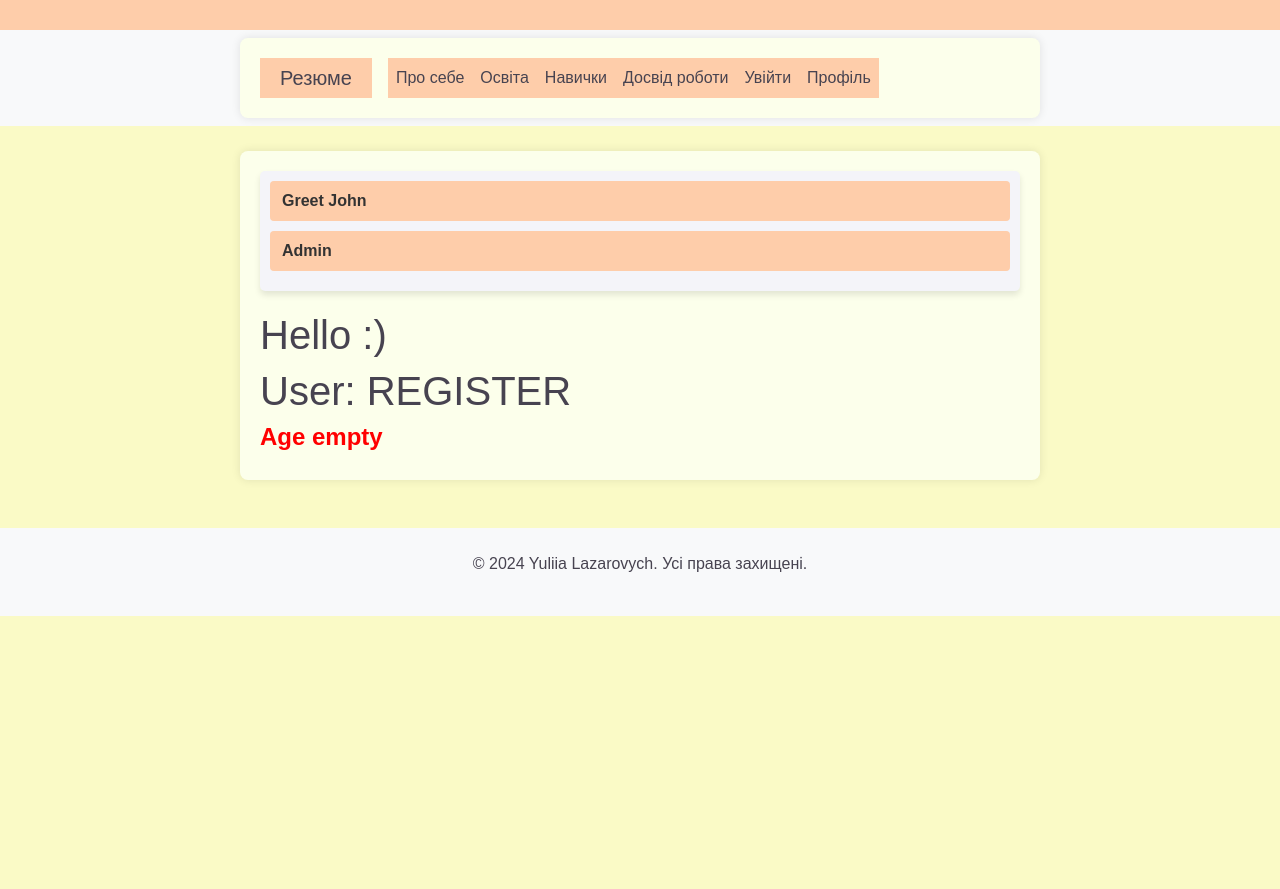
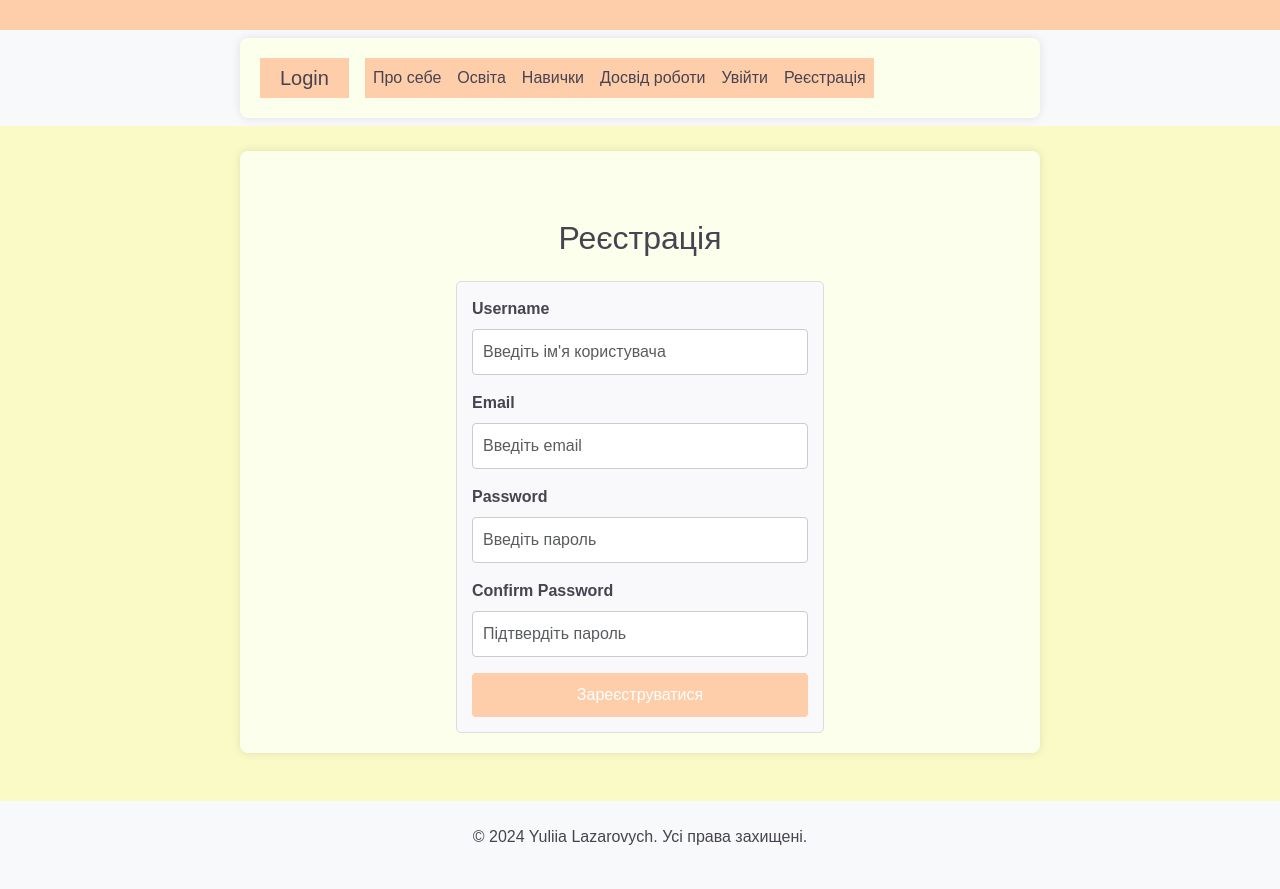
Before and after one commit to jullazarovych/flask-app-lab, a Flask app: page /users/register in a window 1280 px wide. Before the commit the page ends 616 px from the top, so only its background shows below. Run offline with Flask 3, Linux system fonts and the light colour scheme.

Commit message:
lab9 register login tests

```diff
--- a/app/__init__.py
+++ b/app/__init__.py
@@ -2,19 +2,28 @@
 from flask_sqlalchemy import SQLAlchemy
 from flask_migrate import Migrate
 from sqlalchemy.orm import DeclarativeBase
-
+from flask_bcrypt import Bcrypt
+from flask_login import LoginManager
+from config import config
 class Base(DeclarativeBase):
     pass
 
 db = SQLAlchemy(model_class=Base)
 migrate = Migrate()
+bcrypt = Bcrypt()
+login_manager = LoginManager()
 
-def create_app(config_name="config"):
-    app=Flask(__name__)
-
-    app.config.from_object("config")
+def create_app(config_name="default"):
+    app = Flask(__name__)
+    app.config.from_object(config[config_name])
     db.init_app(app)
     migrate.init_app(app, db)
+    bcrypt.init_app(app)
+    login_manager.init_app(app)
+    login_manager.login_view = 'user_name.login'
+    login_manager.login_message = 'Please log in to access this page.'
+    login_manager.login_message_category = 'warning'
+
     with app.app_context():
         from . import view
         from app.users.models import User
@@ -22,6 +31,10 @@
         app.register_blueprint(post_bp)
 
         from app.users import users_bp
+        app.register_blueprint(users_bp, url_prefix="/users")
 
-        app.register_blueprint(users_bp, url_prefix="/users")
+        @login_manager.user_loader
+        def load_user(user_id):
+            return User.query.get(int(user_id))
+
     return app
--- a/app/templates/_nav.html
+++ b/app/templates/_nav.html
@@ -1,24 +1,28 @@
 <nav class="navbar navbar-expand-lg navbar-light bg-light">
     <div class="container">
-        <a class="navbar-brand" href="{{ url_for('resume') }}">Резюме</a>
+        <a class="navbar-brand" href="{{ url_for('user_name.login') }}">Login</a>
         <button class="navbar-toggler" type="button" data-toggle="collapse" data-target="#navbarNav" aria-controls="navbarNav" aria-expanded="false" aria-label="Toggle navigation">
             <span class="navbar-toggler-icon"></span>
         </button>
         <div class="collapse navbar-collapse" id="navbarNav">
             <ul class="navbar-nav">
                 <li class="nav-item">
-                    <a class="nav-link" href="{{ url_for('resume') }}#about">Про себе</a>
+                    <a class="nav-link" href="{{ url_for('user_name.resume') }}#about">Про себе</a>
                 </li>
                 <li class="nav-item">
-                    <a class="nav-link" href="{{ url_for('resume') }}#education">Освіта</a>
+                    <a class="nav-link" href="{{ url_for('user_name.resume') }}#education">Освіта</a>
                 </li>
                 <li class="nav-item">
-                    <a class="nav-link" href="{{ url_for('resume') }}#skills">Навички</a>
+                    <a class="nav-link" href="{{ url_for('user_name.resume') }}#skills">Навички</a>
                 </li>
                 <li class="nav-item">
-                    <a class="nav-link" href="{{ url_for('resume') }}#experience">Досвід роботи</a>
+                    <a class="nav-link" href="{{ url_for('user_name.resume') }}#experience">Досвід роботи</a>
                 </li>
-                {% if 'username' in session %}
+
+                {% if current_user.is_authenticated %}
+                <li class="nav-item">
+                    <a class="nav-link" href="{{ url_for('user_name.account') }}">Мій профіль</a>
+                </li>
                 <li class="nav-item">
                     <a class="nav-link" href="{{ url_for('user_name.logout') }}">Вийти</a>
                 </li>
@@ -26,10 +30,10 @@
                 <li class="nav-item">
                     <a class="nav-link" href="{{ url_for('user_name.login') }}">Увійти</a>
                 </li>
+                <li class="nav-item">
+                    <a class="nav-link" href="{{ url_for('user_name.register') }}">Реєстрація</a>
+                </li>
                 {% endif %}
-                <li class="nav-item">
-                    <a class="nav-link" href="{{ url_for('user_name.get_profile') }}">Профіль</a>
-                </li>
             </ul>
         </div>
     </div>
--- /dev/null
+++ b/app/users/forms.py
@@ -0,0 +1,35 @@
+# app/forms.py
+from flask_wtf import FlaskForm
+from wtforms import StringField, PasswordField, SubmitField
+from wtforms.validators import DataRequired, Email, Length, EqualTo, Regexp, ValidationError
+from app.users.models import User
+
+class RegistrationForm(FlaskForm):
+    username = StringField('Username', validators=[
+        DataRequired(),
+        Length(min=4, max=16),
+        Regexp("^[A-Za-z][A-Za-z0-9_.]*$",
+               message="Username must start with a letter and contain only letters, numbers, dots or underscores.")
+    ])
+
+    email = StringField('Email', validators=[
+        DataRequired(),
+        Email()
+    ])
+
+    password = PasswordField('Password', validators=[
+        DataRequired(),
+        Length(min=6)
+    ])
+
+    confirm_password = PasswordField('Confirm Password', validators=[
+        DataRequired(),
+        EqualTo('password')
+    ])
+
+    submit = SubmitField('Register')
+
+    def validate_email(self, email):
+        user = User.query.filter_by(email=email.data).first()
+        if user:
+            raise ValidationError('Email is already registered.')
--- /dev/null
+++ b/app/users/templates/users/register.html
@@ -0,0 +1,48 @@
+{% extends 'base.html' %}
+
+{% block title %} Реєстрація {% endblock %}
+
+{% block content %}
+<div class="row justify-content-center mt-5">
+    <div class="col-md-6">
+        <h2 class="text-center mb-4">Реєстрація</h2>
+        <form method="POST" novalidate>
+            {{ form.hidden_tag() }}
+
+            <div class="mb-3">
+                {{ form.username.label(class="form-label") }}
+                {{ form.username(class="form-control", placeholder="Введіть ім'я користувача") }}
+                {% for error in form.username.errors %}
+                    <div class="text-danger">{{ error }}</div>
+                {% endfor %}
+            </div>
+
+            <div class="mb-3">
+                {{ form.email.label(class="form-label") }}
+                {{ form.email(class="form-control", placeholder="Введіть email") }}
+                {% for error in form.email.errors %}
+                    <div class="text-danger">{{ error }}</div>
+                {% endfor %}
+            </div>
+
+            <div class="mb-3">
+                {{ form.password.label(class="form-label") }}
+                {{ form.password(class="form-control", placeholder="Введіть пароль") }}
+                {% for error in form.password.errors %}
+                    <div class="text-danger">{{ error }}</div>
+                {% endfor %}
+            </div>
+
+            <div class="mb-3">
+                {{ form.confirm_password.label(class="form-label") }}
+                {{ form.confirm_password(class="form-control", placeholder="Підтвердіть пароль") }}
+                {% for error in form.confirm_password.errors %}
+                    <div class="text-danger">{{ error }}</div>
+                {% endfor %}
+            </div>
+
+            <button type="submit" class="btn btn-primary w-100">Зареєструватися</button>
+        </form>
+    </div>
+</div>
+{% endblock %}
--- a/app/users/view.py
+++ b/app/users/view.py
@@ -1,49 +1,73 @@
 from flask import render_template, request, url_for, redirect, make_response, session, flash
 from datetime import timedelta, datetime
+from app import login_manager
+from flask_login import login_user, logout_user, current_user, login_required
 from . import  users_bp
+from app.users.forms import RegistrationForm
+from app.users.models import User, LoginForm
+from app import db
 
 VALID_USERNAME = "student"
 VALID_PASSWORD = "12345678"
 
+@users_bp.route('/resume')
+def resume():
+    return render_template('resume.html', title="Резюме ")
+
 @users_bp.route("/profile")
+@login_required
 def get_profile():
-    if "username" in session:
-        username_value = session["username"]
-        cookies = request.cookies.to_dict()
-        theme = request.cookies.get("theme", "light")
+    cookies = request.cookies.to_dict()
+    theme = request.cookies.get("theme", "light")
+    return render_template("profile.html", username=current_user.username, cookies=cookies, theme=theme)
 
-        return render_template("profile.html", username=username_value, cookies=cookies)
+@login_manager.user_loader
+def load_user(user_id):
+    return User.query.get(int(user_id))
 
-    flash("Invalid: session", "danger")
+@users_bp.route('/login', methods=['GET', 'POST'])
+def login():
+    form = LoginForm()
+    if form.validate_on_submit():
+        email = form.email.data
+        password = form.password.data
 
-    return redirect(url_for("user_name.login"))
+        user = User.query.filter_by(email=email).first()
 
-@users_bp.route("/login", methods=["GET", "POST"])
-def login():
-    if request.method == "POST":
-        username = request.form.get("username")
-        password = request.form.get("password")
+        if user and user.check_password(password):
+            login_user(user, remember=form.remember.data)
+            flash('Login successful!', 'success')
+            return redirect(url_for('user_name.account'))
+        else:
+            flash('Invalid credentials.', 'danger')
 
-        if username == VALID_USERNAME and password == VALID_PASSWORD:
-            session["username"] = username
-            flash("Successfuly login!", "success")
-            return redirect(url_for("user_name.get_profile"))
-        else:
-            flash("Unvalid username or password", "danger")
-            return redirect(url_for("user_name.login"))
-
-    return render_template("login.html")
+    return render_template('login.html', form=form)
 
 
-@users_bp.route("/logout", methods=["GET", "POST"])
+@users_bp.route("/account")
+@login_required
+def account():
+    username = current_user.username
+    email = current_user.email
+    return render_template("account.html", username=username, email=email)
+
+@users_bp.route('/register', methods=['GET', 'POST'])
+def register():
+    form = RegistrationForm()
+    if form.validate_on_submit():
+        user = User(username=form.username.data, email=form.email.data, password=form.password.data)
+        db.session.add(user)
+        db.session.commit()
+        flash('Your account has been created!', 'success')
+        return redirect(url_for('user_name.register'))
+    return render_template('register.html', form=form)
+
+@users_bp.route("/logout")
+@login_required
 def logout():
-    session.pop('username', None)
-    session.pop('password', None)
-
-    flash("You succesfully log out", "success")
-
+    logout_user()
+    flash("You have successfully logged out", "success")
     return redirect(url_for('user_name.login'))
-
 
 @users_bp.route("/set_theme/<theme>")
 def set_theme(theme):
@@ -64,27 +88,26 @@
 
     return render_template("hi.html", name=name, age=age)
 
+@users_bp.route("/users")
+@login_required
+def user_list():
+    users = User.query.all()
+    user_count = len(users)
+    return render_template("user_list.html", users=users, user_count=user_count)
 
 @users_bp.route("/")
 def admin():
     to_url = url_for("user_name.greetings", name="administrator", age=45, _external=True)  # змінено на "user_name.greetings"
     return redirect(to_url)
 
-
-
-
-
 @users_bp.route('/set_cookie', methods=["POST"])
+@login_required
 def set_cookie():
-    if "username" not in session:
-        flash("Please log in to manage cookies.", "danger")
-        return redirect(url_for("user_name.login"))
-
     key = request.form.get("key")
     value = request.form.get("value")
     expiry = int(request.form.get("expiry"))
 
-    response = make_response(redirect(url_for("user_name.get_profile")))
+    response = make_response(redirect(url_for("users_bp.get_profile")))
     response.set_cookie(key, value, max_age=expiry)
     flash(f"Cookie '{key}' added successfully", "success")
     return response
@@ -95,16 +118,11 @@
     username = request.cookies.get('username')
     return f'User: {username}'
 
-
 @users_bp.route('/delete_cookie', methods=["POST"])
+@login_required
 def delete_cookie():
-
-    if "username" not in session:
-        flash("Please log in to manage cookies", "danger")
-        return redirect(url_for("user_name.login"))
-
     key = request.form.get("key")
-    response = make_response(redirect(url_for("user_name.get_profile")))
+    response = make_response(redirect(url_for("users_bp.get_profile")))
 
     if key:
         response.set_cookie(key, '', expires=0)
--- a/app/view.py
+++ b/app/view.py
@@ -10,9 +10,7 @@
     agent=request.user_agent                        #контекст
     return render_template("home.html", agent=agent) # зліва змінна в шаблоні, справа її значення
 
-@current_app.route('/resume')
-def resume():
-    return render_template('resume.html', title="Резюме ")
+
 
 @current_app.errorhandler(404)
 def page_not_found(error):
```
Also changed, not shown: app/users/models.py (+58 -6 lines), app/users/templates/users/account.html (added, +12 -0 lines), app/users/templates/users/login.html (+28 -10 lines), app/users/templates/users/user_list.html (added, +30 -0 lines), config.py (+28 -3 lines), migrations/versions/79f550034f75_add_password_hash_column_to_user_model.py (added, +37 -0 lines), tests/test_user_bp.py (+128 -6 lines), instance/data.sqlite, instance/test_data.sqlite (added).
